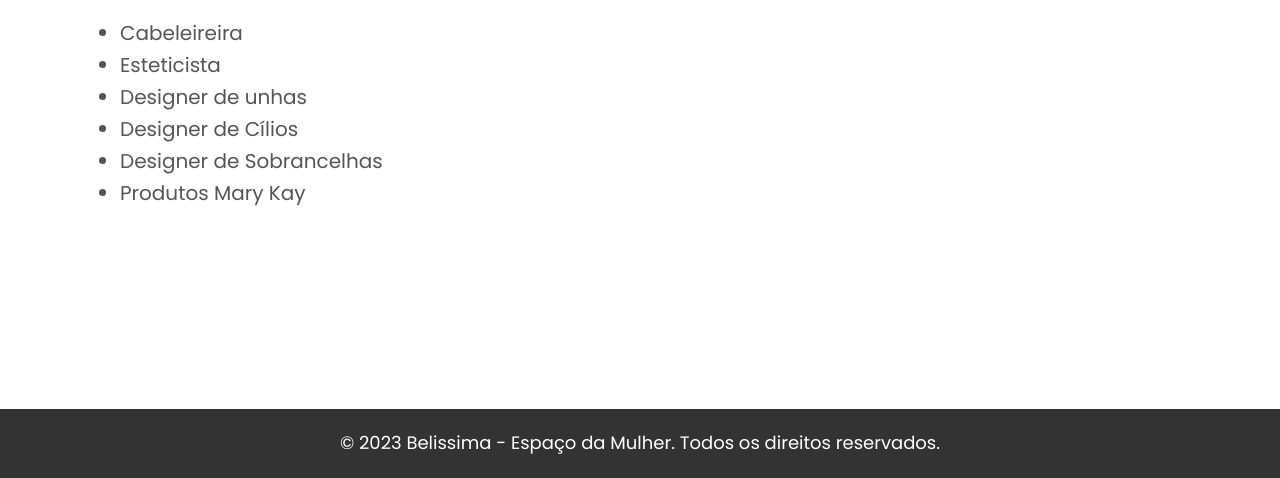
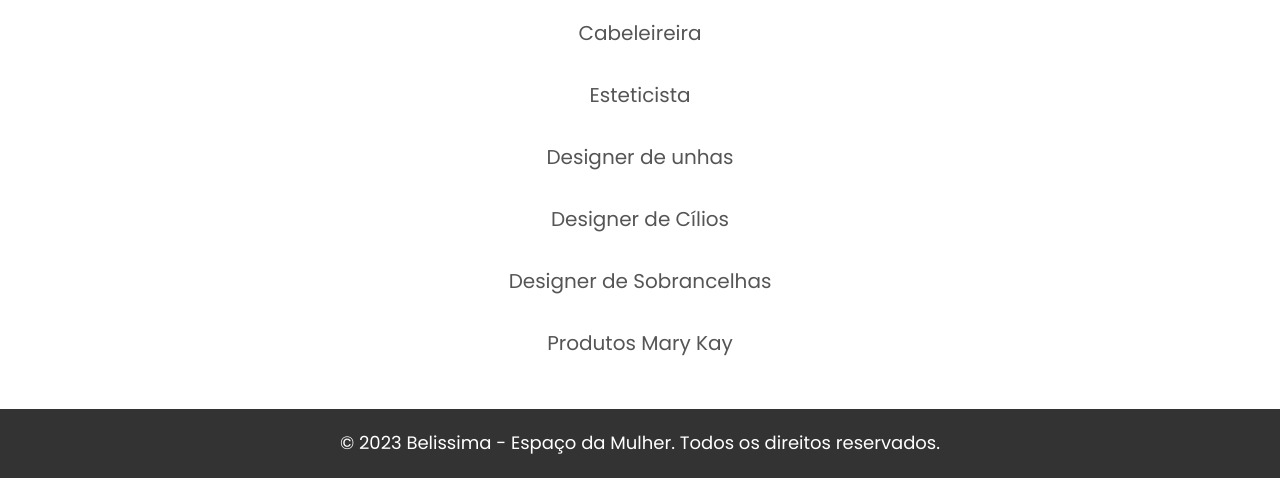
Before and after one commit to KaSampaio/Belissima, a website: page src/pages/servicos.html in a window 1280 px wide. Shown: the part 322-800 px from the top of the page. Drawn offline with Linux system fonts and the light colour scheme; a web font is replaced by a local one.

Commit message:
Outros ajustes

```diff
--- a/src/styles/main.css
+++ b/src/styles/main.css
@@ -15,6 +15,14 @@ p {
     font-size: 18px;
     line-height: 1.6;
     color: #333;
+}
+
+.apresentacao main {
+    text-align: center;
+    color: #898AC4;
+    font-family: 'Poppins', sans-serif;
+    font-weight: 600;
+    margin-bottom: 20px;
 }
 
 .cabecalho_tittle {
@@ -143,16 +151,30 @@ main {
     text-align: center;
     margin-bottom: 20px;
 }
-
 .servicos ul {
-    list-style-type: disc;
-    padding-left: 20px;
+    list-style-type: none;
+    padding-left: 0;
     font-size: 20px;
     line-height: 1.6;
     color: #555;
     font-family: 'Poppins', sans-serif;
     font-weight: 400;
+    display: flex;
+    flex-direction: column; /* Alinha verticalmente */
+    align-items: center;    /* Centraliza os itens */
+    gap: 30px; /* Espaço entre os itens */
 }
+
+.servicos_list {
+    margin-bottom: 10px;
+    text-align: center;
+}
+
+.servicos_list li {
+    list-style: none;
+}
+
+
 .contatos_info_tittle {
     font-size: 30px;
     color: #898AC4;
@@ -172,6 +194,7 @@ main {
     padding: 100px;
 }
 
+
 .contatos main {
     padding: 40px;
     background: #fff;
```
Also changed, not shown: index.html (+1 -0 lines), src/pages/localizacao.html (+1 -1 lines), src/pages/sobre-nos.html (+1 -0 lines).
